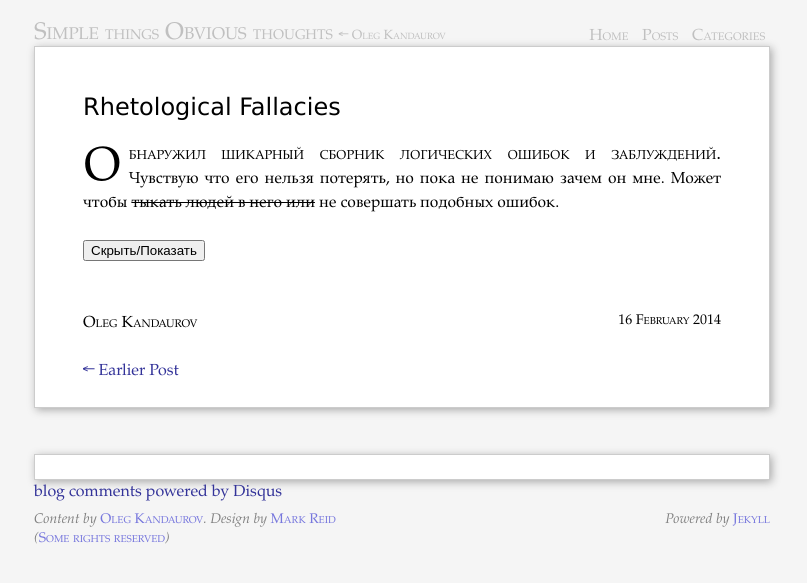
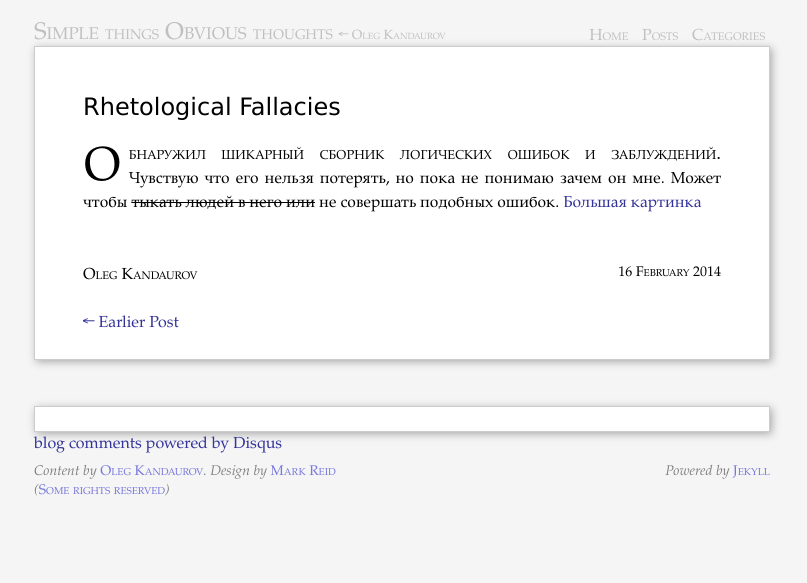
Before and after one commit to popkovvvv/github.com, a Jekyll site: the page built from _posts/2014-02-16-Rhetological-Fallacies.md, in a window 1280 px wide. Shown: the top 583 px of the page, without its empty margins (238-1045 px from the left). Built offline with Jekyll 4.4.1, drawn with Linux system fonts in a browser that asks for light colours; comment, search, counter and statistics services are not loaded.

Commit message:
adjust code style

```diff
--- a/_posts/2014-02-16-Rhetological-Fallacies.md
+++ b/_posts/2014-02-16-Rhetological-Fallacies.md
@@ -4,7 +4,4 @@ title: "Rhetological Fallacies"
 category : Other
 ---
 
-Обнаружил шикарный сборник логических ошибок и заблуждений. Чувствую что его нельзя потерять, но пока не понимаю зачем он мне. Может чтобы <strike>тыкать людей в него или</strike> не совершать подобных ошибок.
-
-<button title="Скрыть/Показать" type="button" onclick="if(document.getElementById('spoiler') .style.display=='none') {document.getElementById('spoiler') .style.display=''}else{document.getElementById('spoiler') .style.display='none'}">Скрыть/Показать</button>
-<img id="spoiler" class="thumbnail" style="display:none" src="/assets/data/rhetological_fallacies.png">
+Обнаружил шикарный сборник логических ошибок и заблуждений. Чувствую что его нельзя потерять, но пока не понимаю зачем он мне. Может чтобы <strike>тыкать людей в него или</strike> не совершать подобных ошибок. <a href="/assets/data/rhetological_fallacies.png">Большая картинка</a>
--- a/assets/css/style.css
+++ b/assets/css/style.css
@@ -357,7 +357,7 @@ pre:hover {
     overflow: visible;
 }
 code {
-    font-size: 0.75em;
+    font-size: 1em;
     background-color: #f7f7ff;
     line-height: 1.4em;
 }
```
